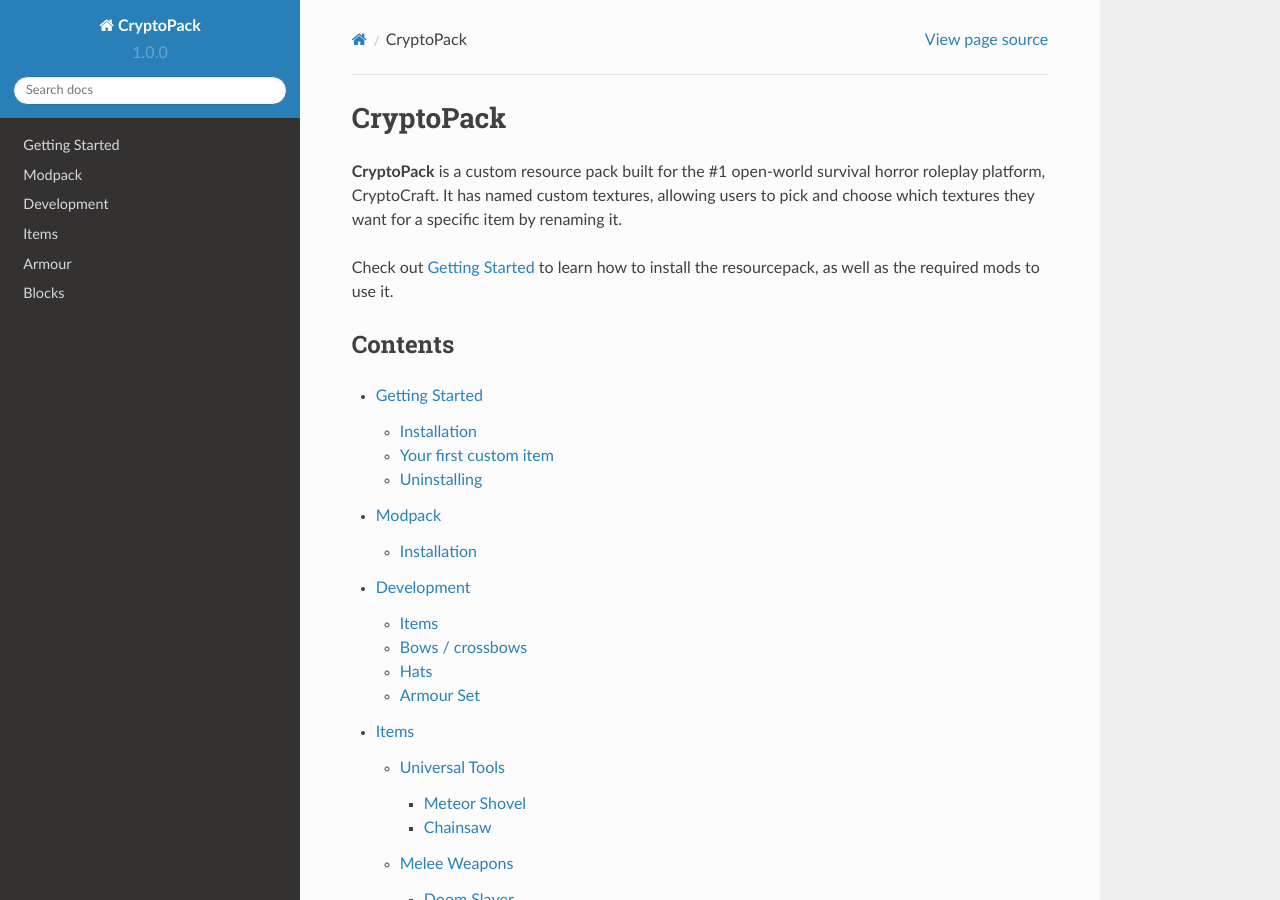
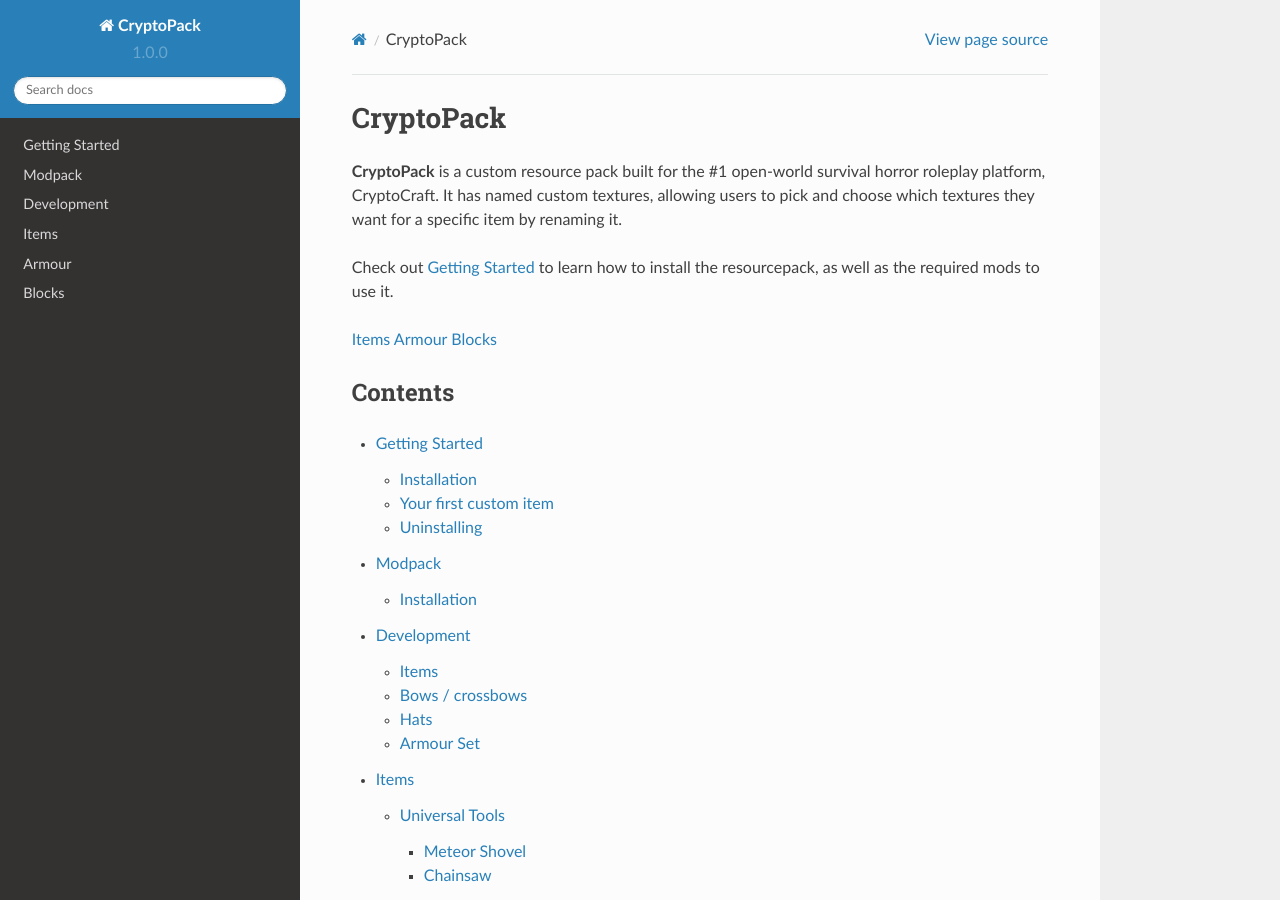
Before and after one commit to Shwabbaa/cryptopack-docs, a Sphinx documentation site: the page built from docs/source/index.rst, in a window 1280 px wide and 900 px high. Built offline with Sphinx 7.4.7 and the Read the Docs theme 2.0.0, drawn with Linux system fonts in a browser that asks for light colours; pages that are not in the unit, such as notebooks, are missing from menus.

Commit message:
Update index.rst

```diff
--- a/docs/source/index.rst
+++ b/docs/source/index.rst
@@ -5,6 +5,12 @@
 It has named custom textures, allowing users to pick and choose which textures they want for a specific item by renaming it.
 
 Check out :doc:`getting_started` to learn how to install the resourcepack, as well as the required mods to use it.
+
+:doc:`items`
+:doc:`armor`
+:doc:`blocks`
+
+.. toctree::
 
 Contents
 --------
```
